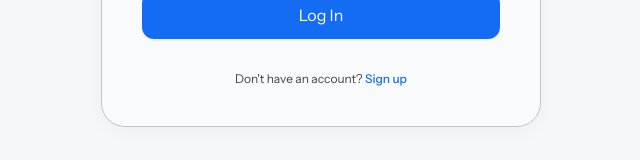
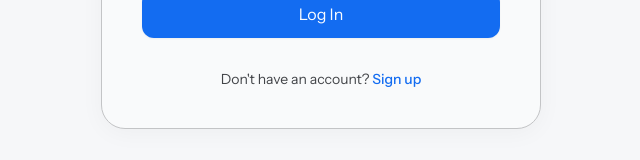
Before and after one commit to claireigwe/secure-gate, a Next.js app: page /login in a window 1280 px wide. Shown: the part 512-672 px from the top of the page, without its empty margins (319-959 px from the left). Built offline with nearby package versions, Linux system fonts and the light colour scheme.

Commit message:
Increase footer font size to 14px in login and signup forms

```diff
--- a/components/auth/LoginForm.module.css
+++ b/components/auth/LoginForm.module.css
@@ -44,7 +44,7 @@
   text-align: center;
   margin-top: 16px;
   font-family: var(--body-small-font-family);
-  font-size: var(--body-small-font-size);
+  font-size: 14px;
   color: var(--color-on-surface-variant);
 }
 
--- a/components/auth/SignupForm.module.css
+++ b/components/auth/SignupForm.module.css
@@ -53,7 +53,7 @@
   text-align: center;
   margin-top: 16px;
   font-family: var(--body-small-font-family);
-  font-size: var(--body-small-font-size);
+  font-size: 14px;
   color: var(--color-on-surface-variant);
 }
 
```
